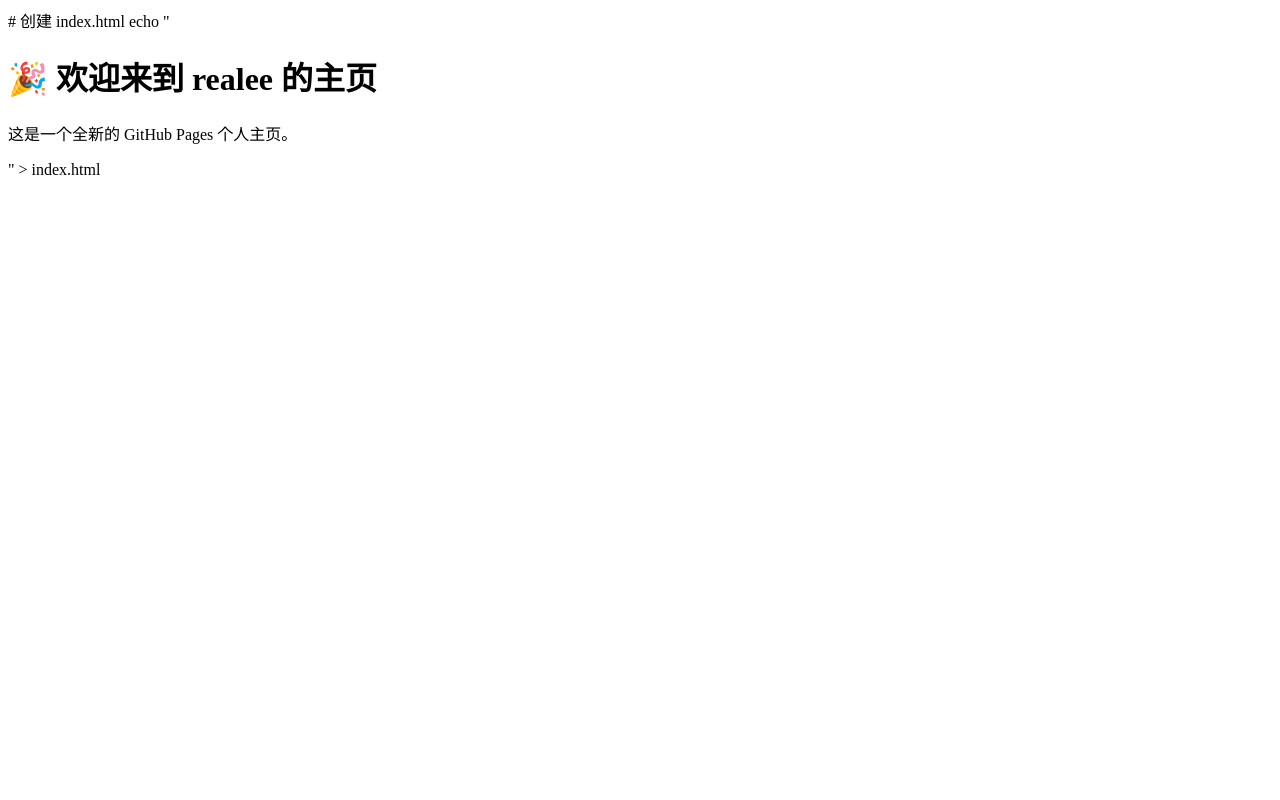
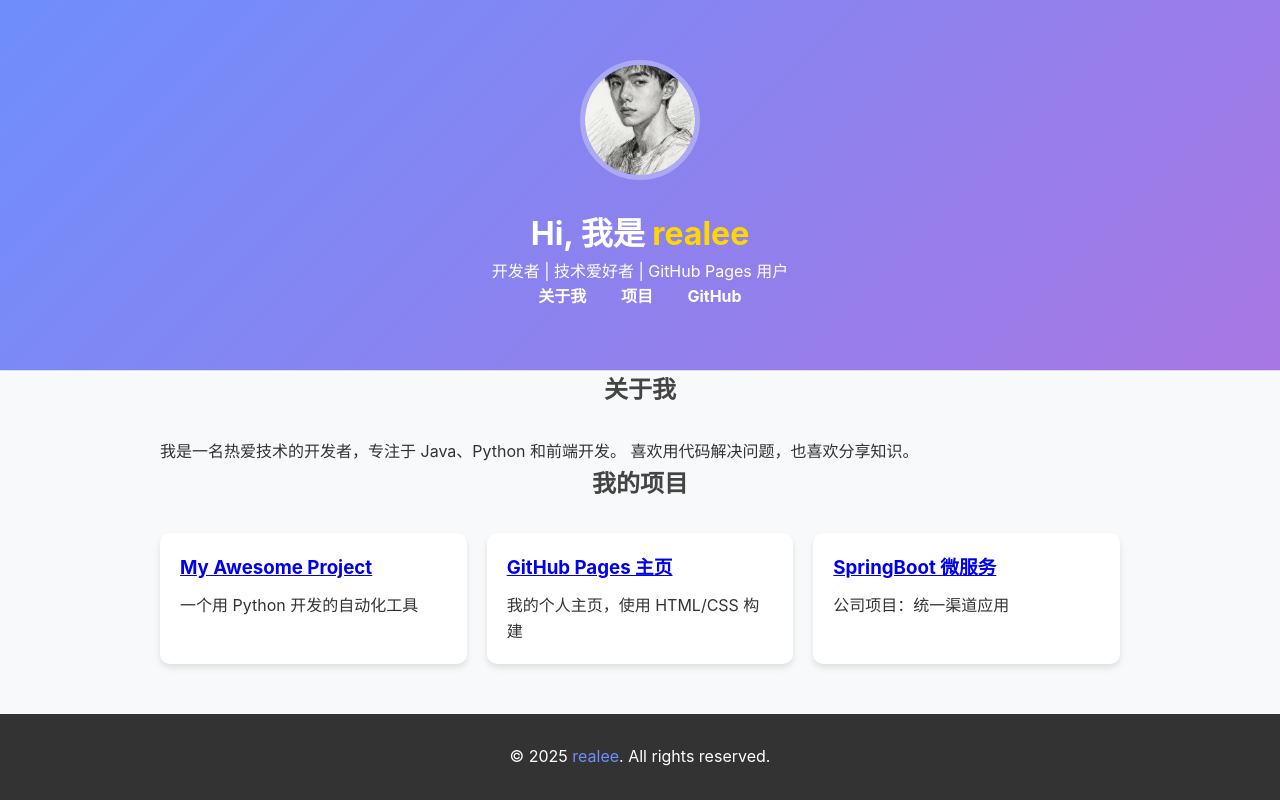
Before and after one commit to realee/realee.github.io, a plain HTML site: page index.html in a window 1280 px wide. Drawn offline with Linux system fonts and the light colour scheme.

Commit message:
deploy: auto-deploy 2025-09-09 13:35:11

```diff
--- a/index.html
+++ b/index.html
@@ -1,12 +1,45 @@
-# 创建 index.html
-echo "<!DOCTYPE html>
-<html>
+<!DOCTYPE html>
+<html lang="zh-CN">
 <head>
-  <meta charset='utf-8'>
+  <meta charset="UTF-8" />
+  <meta name="viewport" content="width=device-width, initial-scale=1.0"/>
   <title>realee 的主页</title>
+  <link rel="stylesheet" href="style.css" />
+  <link rel="icon" href="assets/favicon.ico" type="image/x-icon">
 </head>
 <body>
-  <h1>🎉 欢迎来到 realee 的主页</h1>
-  <p>这是一个全新的 GitHub Pages 个人主页。</p>
+  <header>
+    <div class="container">
+      <img src="assets/avatar.jpg" alt="头像" class="avatar" />
+      <h1>Hi, 我是 <span class="highlight">realee</span></h1>
+      <p>开发者 | 技术爱好者 | GitHub Pages 用户</p>
+      <nav>
+        <a href="#about">关于我</a>
+        <a href="#projects">项目</a>
+        <a href="https://github.com/realee" target="_blank">GitHub</a>
+      </nav>
+    </div>
+  </header>
+
+  <section id="about" class="container">
+    <h2>关于我</h2>
+    <p>
+      我是一名热爱技术的开发者，专注于 Java、Python 和前端开发。
+      喜欢用代码解决问题，也喜欢分享知识。
+    </p>
+  </section>
+
+  <section id="projects" class="container">
+    <h2>我的项目</h2>
+    <div id="projects-list">
+      <!-- 项目将由 JavaScript 动态加载 -->
+    </div>
+  </section>
+
+  <footer>
+    <p>&copy; 2025 <a href="https://github.com/realee">realee</a>. All rights reserved.</p>
+  </footer>
+
+  <script src="scripts.js"></script>
 </body>
-</html>" > index.html
+</html>
--- /dev/null
+++ b/projects.json
@@ -0,0 +1,17 @@
+[
+  {
+    "name": "My Awesome Project",
+    "desc": "一个用 Python 开发的自动化工具",
+    "url": "https://github.com/realee/my-awesome-project"
+  },
+  {
+    "name": "GitHub Pages 主页",
+    "desc": "我的个人主页，使用 HTML/CSS 构建",
+    "url": "https://github.com/realee/realee.github.io"
+  },
+  {
+    "name": "SpringBoot 微服务",
+    "desc": "公司项目：统一渠道应用",
+    "url": "https://github.com/realee/cuc-unicomchannel-app"
+  }
+]
--- /dev/null
+++ b/scripts.js
@@ -0,0 +1,20 @@
+// scripts.js
+document.addEventListener('DOMContentLoaded', function() {
+  fetch('projects.json')
+    .then(res => res.json())
+    .then(projects => {
+      const container = document.getElementById('projects-list');
+      projects.forEach(proj => {
+        const card = document.createElement('div');
+        card.className = 'project-card';
+        card.innerHTML = `
+          <h3><a href="${proj.url}" target="_blank">${proj.name}</a></h3>
+          <p>${proj.desc}</p>
+        `;
+        container.appendChild(card);
+      });
+    })
+    .catch(err => {
+      console.error('加载项目失败:', err);
+    });
+});
--- /dev/null
+++ b/style.css
@@ -0,0 +1,107 @@
+/* style.css */
+* {
+  margin: 0;
+  padding: 0;
+  box-sizing: border-box;
+}
+
+body {
+  font-family: -apple-system, BlinkMacSystemFont, 'Segoe UI', Roboto, sans-serif;
+  line-height: 1.6;
+  color: #333;
+  background: #f8f9fa;
+}
+
+.container {
+  max-width: 1000px;
+  margin: 0 auto;
+  padding: 0 20px;
+}
+
+header {
+  background: linear-gradient(135deg, #6e8efb, #a777e3);
+  color: white;
+  padding: 60px 0;
+  text-align: center;
+  border-bottom: 1px solid #ddd;
+}
+
+.avatar {
+  width: 120px;
+  height: 120px;
+  border-radius: 50%;
+  border: 5px solid rgba(255,255,255,0.3);
+  object-fit: cover;
+  margin-bottom: 20px;
+}
+
+.highlight {
+  color: #ffd700;
+}
+
+nav a {
+  color: white;
+  margin: 0 15px;
+  text-decoration: none;
+  font-weight: bold;
+}
+
+nav a:hover {
+  text-decoration: underline;
+}
+
+section {
+  padding: 50px 0;
+}
+
+h2 {
+  text-align: center;
+  margin-bottom: 30px;
+  color: #444;
+}
+
+#projects-list {
+  display: grid;
+  grid-template-columns: repeat(auto-fit, minmax(300px, 1fr));
+  gap: 20px;
+}
+
+.project-card {
+  background: white;
+  border-radius: 10px;
+  padding: 20px;
+  box-shadow: 0 4px 6px rgba(0,0,0,0.1);
+  transition: transform 0.3s;
+}
+
+.project-card:hover {
+  transform: translateY(-5px);
+}
+
+.project-card h3 {
+  color: #6e8efb;
+  margin-bottom: 10px;
+}
+
+footer {
+  text-align: center;
+  padding: 30px 0;
+  background: #333;
+  color: #fff;
+  margin-top: 50px;
+}
+
+footer a {
+  color: #6e8efb;
+  text-decoration: none;
+}
+
+@media (max-width: 768px) {
+  header {
+    padding: 40px 0;
+  }
+  nav a {
+    display: block;
+    margin: 10px 0;
+  }
+}
```
Also changed, not shown: assets/avatar.jpg (added), assets/favicon.ico (added), 2 other files.
